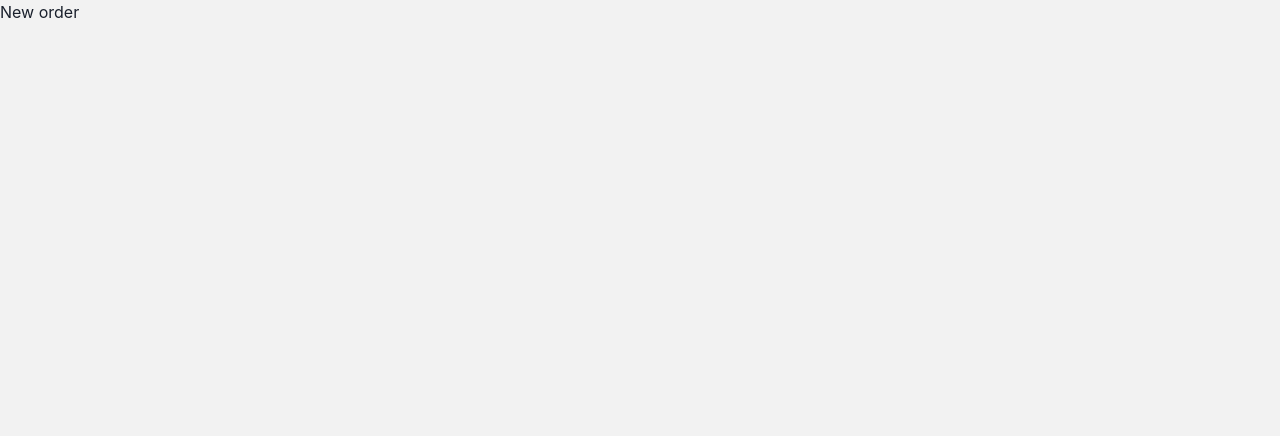
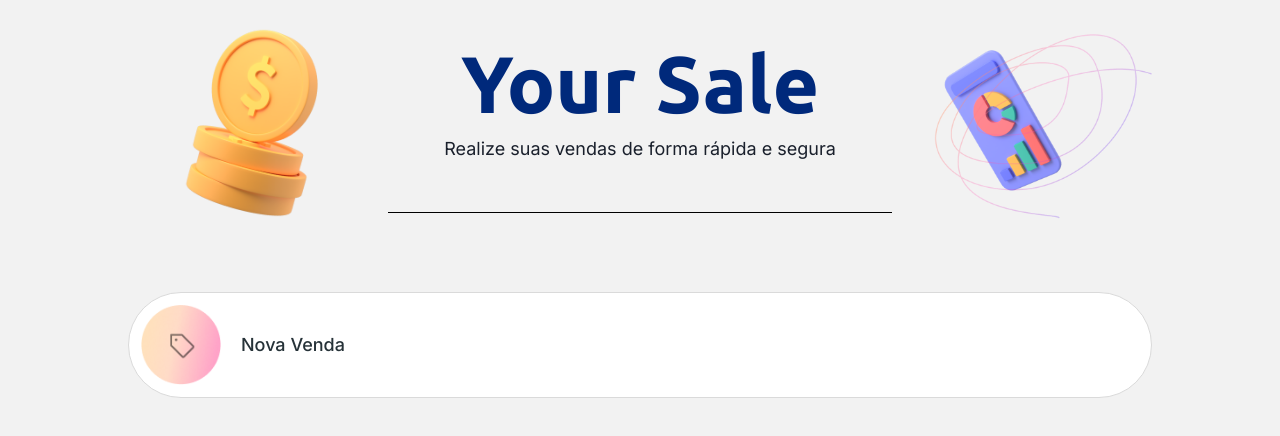
Before and after one commit to Bertonsin/your_sale, a React (Vite) app: page /newOrder in a window 1280 px wide. Shown: the top 436 px of the page. Built offline with nearby package versions, Linux system fonts and the light colour scheme.

Commit message:
feat: :sparkles: Adicionando tela de novo pedidos
Foi adicionada uma tela de criação de novo pedido

```diff
--- a/src/Components/Card/Types/cardProps.ts
+++ b/src/Components/Card/Types/cardProps.ts
@@ -2,5 +2,4 @@ export type CardProps = {
   src: string;
   title: string;
   info?: string;
-  to: string;
 };
--- a/src/Components/Card/index.tsx
+++ b/src/Components/Card/index.tsx
@@ -1,24 +1,8 @@
-import { HStack, Image, Box, Text, Button } from '@chakra-ui/react';
-import { Link } from 'react-router-dom';
+import { HStack, Image, Box, Text } from '@chakra-ui/react';
 import { CardProps } from './Types/cardProps';
 
-export default function Card({ src, title, info, to }: CardProps) {
+export default function Card({ src, title, info }: CardProps) {
   return (
-    <Link
-      to={to}
-      style={{ width: '100%', height: '100%', marginRight: '10em' }}
-    >
-      <Button
-        aria-label="card"
-        w="full"
-        h="full"
-        p={3}
-        borderWidth={1}
-        borderRadius={68}
-        borderColor="#DADADA"
-        _hover={{ boxShadow: '4px 4px 8px 2px rgba(0,0,0,0.2)' }}
-        bg="#FFFFFF"
-      >
     <HStack
       transition="All 0.3s ease-in-out"
       gap={5}
@@ -33,7 +17,5 @@ export default function Card({ src, title, info, to }: CardProps) {
         <Text color="#797979">{info}</Text>
       </Box>
     </HStack>
-      </Button>
-    </Link>
   );
 }
--- /dev/null
+++ b/src/pages/home/Components/cardButton/index.tsx
@@ -0,0 +1,54 @@
+import { Button, VStack } from '@chakra-ui/react';
+import { Link } from 'react-router-dom';
+import Card from '../../../../Components/Card';
+
+export default function CardButton() {
+  return (
+    <VStack spacing={5} width="sm">
+      <Link
+        to="/newOrder"
+        style={{ width: '100%', height: '100%', marginRight: '10em' }}
+      >
+        <Button
+          aria-label="card"
+          w="full"
+          h="full"
+          p={3}
+          borderWidth={1}
+          borderRadius={68}
+          borderColor="#DADADA"
+          _hover={{ boxShadow: '4px 4px 8px 2px rgba(0,0,0,0.2)' }}
+          bg="#FFFFFF"
+        >
+          <Card
+            src="/newOrder.png"
+            title="Nova Venda"
+            info="Inicie uma nova venda"
+          />
+        </Button>
+      </Link>
+      <Link
+        to="/orderList"
+        style={{ width: '100%', height: '100%', marginRight: '10em' }}
+      >
+        <Button
+          aria-label="card"
+          w="full"
+          h="full"
+          p={3}
+          borderWidth={1}
+          borderRadius={68}
+          borderColor="#DADADA"
+          _hover={{ boxShadow: '4px 4px 8px 2px rgba(0,0,0,0.2)' }}
+          bg="#FFFFFF"
+        >
+          <Card
+            src="/orderList.png"
+            title="Nova Venda"
+            info="Inicie uma nova venda"
+          />
+        </Button>
+      </Link>
+    </VStack>
+  );
+}
--- a/src/pages/home/index.tsx
+++ b/src/pages/home/index.tsx
@@ -1,6 +1,6 @@
 import { Container, HStack, VStack } from '@chakra-ui/react';
-import Card from '../../Components/Card';
 import Header from '../../Components/Header';
+import CardButton from './Components/cardButton';
 import TutorialTexts from './Components/tutorialTexts';
 
 export default function Home() {
@@ -11,7 +11,6 @@ export default function Home() {
         w="full"
         justifyContent="center"
         alignItems="center"
-        bg="#F2F2F2"
         spacing={10}
       >
         <Header />
@@ -30,21 +29,7 @@ export default function Home() {
           gap={10}
         >
           <TutorialTexts />
-          <VStack spacing={5} width="sm">
-            <Card
-              src="/newOrder.png"
-              title="Nova Venda"
-              info="Inicie uma nova venda"
-              to="/newOrder"
-            />
-
-            <Card
-              src="/orderList.png"
-              title="Nova Venda"
-              info="Inicie uma nova venda"
-              to="/orderList"
-            />
-          </VStack>
+          <CardButton />
         </HStack>
       </VStack>
     </Container>
--- a/src/pages/newOrder/index.tsx
+++ b/src/pages/newOrder/index.tsx
@@ -1,3 +1,31 @@
+import { Box, Container, VStack } from '@chakra-ui/react';
+import { Link } from 'react-router-dom';
+import Card from '../../Components/Card';
+import Header from '../../Components/Header';
+
 export default function NewOrder() {
-  return <div>New order</div>;
+  return (
+    <Container p={0} maxW="container.lg">
+      <VStack h="100svh" w="full" spacing={10}>
+        <Box w="container.lg">
+          <Link to="/">
+            <Header />
+          </Link>
+        </Box>
+
+        <VStack
+          w="full"
+          borderWidth={1}
+          borderRadius={68}
+          borderColor="#DADADA"
+          p={3}
+          spacing={10}
+          bg="#FFF"
+        >
+          <Card src="/newOrder.png" title="Nova Venda" />
+          {/* Formulario */}
+        </VStack>
+      </VStack>
+    </Container>
+  );
 }
--- a/src/themes/index.tsx
+++ b/src/themes/index.tsx
@@ -3,6 +3,11 @@ import { extendTheme } from '@chakra-ui/react';
 
 export const customTheme = extendTheme({
   semanticTokens: {
+    global: {
+      'html,body': {
+        backgroundColor: '#F2F2F2',
+      },
+    },
     colors: {
       primary: '#00297B',
       black: '#212326',
```
Lines whose indentation alone changed are shown as unchanged.
